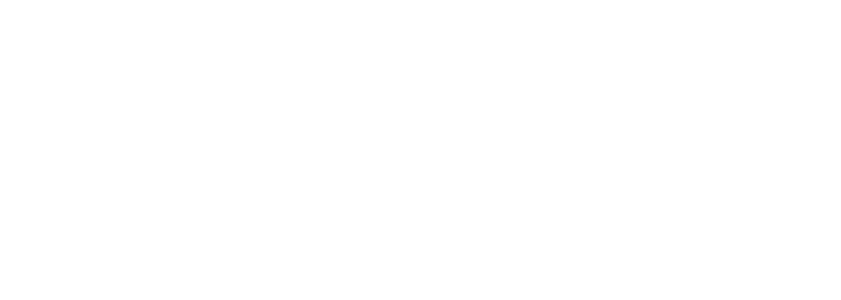
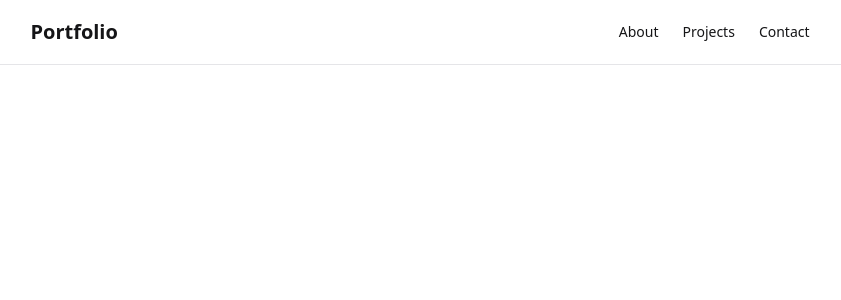
Before and after one commit to suarezsandicamilo/purrfect-portfolio, a React (Vite) app: page / in a window 1280 px wide. Shown: the top 300 px of the page, without its empty margins (220-1061 px from the left). Built offline with nearby package versions, Linux system fonts and the light colour scheme.

Commit message:
Set theme

```diff
--- a/src/App.tsx
+++ b/src/App.tsx
@@ -1,5 +1,28 @@
 //
 
+import { Link } from 'react-router';
+
 export const App = () => {
-  return <></>;
+  return (
+    <>
+      <header className="header">
+        <div className="header-container">
+          <Link to="/" className="header-item">
+            Portfolio
+          </Link>
+          <nav className="header-nav">
+            <Link to="#about" className="header-nav-item">
+              About
+            </Link>
+            <Link to="#projects" className="header-nav-item">
+              Projects
+            </Link>
+            <Link to="#contact" className="header-nav-item">
+              Contact
+            </Link>
+          </nav>
+        </div>
+      </header>
+    </>
+  );
 };
--- a/src/main.css
+++ b/src/main.css
@@ -45,72 +45,72 @@
 }
 
 :root {
-  --radius: 0.625rem;
+  --radius: 0.5rem;
   --background: oklch(1 0 0);
-  --foreground: oklch(0.147 0.004 49.25);
+  --foreground: oklch(0.141 0.005 285.823);
   --card: oklch(1 0 0);
-  --card-foreground: oklch(0.147 0.004 49.25);
+  --card-foreground: oklch(0.141 0.005 285.823);
   --popover: oklch(1 0 0);
-  --popover-foreground: oklch(0.147 0.004 49.25);
-  --primary: oklch(0.216 0.006 56.043);
-  --primary-foreground: oklch(0.985 0.001 106.423);
-  --secondary: oklch(0.97 0.001 106.424);
-  --secondary-foreground: oklch(0.216 0.006 56.043);
-  --muted: oklch(0.97 0.001 106.424);
-  --muted-foreground: oklch(0.553 0.013 58.071);
-  --accent: oklch(0.97 0.001 106.424);
-  --accent-foreground: oklch(0.216 0.006 56.043);
+  --popover-foreground: oklch(0.141 0.005 285.823);
+  --primary: oklch(0.606 0.25 292.717);
+  --primary-foreground: oklch(0.969 0.016 293.756);
+  --secondary: oklch(0.967 0.001 286.375);
+  --secondary-foreground: oklch(0.21 0.006 285.885);
+  --muted: oklch(0.967 0.001 286.375);
+  --muted-foreground: oklch(0.552 0.016 285.938);
+  --accent: oklch(0.967 0.001 286.375);
+  --accent-foreground: oklch(0.21 0.006 285.885);
   --destructive: oklch(0.577 0.245 27.325);
-  --border: oklch(0.923 0.003 48.717);
-  --input: oklch(0.923 0.003 48.717);
-  --ring: oklch(0.709 0.01 56.259);
+  --border: oklch(0.92 0.004 286.32);
+  --input: oklch(0.92 0.004 286.32);
+  --ring: oklch(0.606 0.25 292.717);
   --chart-1: oklch(0.646 0.222 41.116);
   --chart-2: oklch(0.6 0.118 184.704);
   --chart-3: oklch(0.398 0.07 227.392);
   --chart-4: oklch(0.828 0.189 84.429);
   --chart-5: oklch(0.769 0.188 70.08);
-  --sidebar: oklch(0.985 0.001 106.423);
-  --sidebar-foreground: oklch(0.147 0.004 49.25);
-  --sidebar-primary: oklch(0.216 0.006 56.043);
-  --sidebar-primary-foreground: oklch(0.985 0.001 106.423);
-  --sidebar-accent: oklch(0.97 0.001 106.424);
-  --sidebar-accent-foreground: oklch(0.216 0.006 56.043);
-  --sidebar-border: oklch(0.923 0.003 48.717);
-  --sidebar-ring: oklch(0.709 0.01 56.259);
+  --sidebar: oklch(0.985 0 0);
+  --sidebar-foreground: oklch(0.141 0.005 285.823);
+  --sidebar-primary: oklch(0.606 0.25 292.717);
+  --sidebar-primary-foreground: oklch(0.969 0.016 293.756);
+  --sidebar-accent: oklch(0.967 0.001 286.375);
+  --sidebar-accent-foreground: oklch(0.21 0.006 285.885);
+  --sidebar-border: oklch(0.92 0.004 286.32);
+  --sidebar-ring: oklch(0.606 0.25 292.717);
 }
 
 .dark {
-  --background: oklch(0.147 0.004 49.25);
-  --foreground: oklch(0.985 0.001 106.423);
-  --card: oklch(0.216 0.006 56.043);
-  --card-foreground: oklch(0.985 0.001 106.423);
-  --popover: oklch(0.216 0.006 56.043);
-  --popover-foreground: oklch(0.985 0.001 106.423);
-  --primary: oklch(0.923 0.003 48.717);
-  --primary-foreground: oklch(0.216 0.006 56.043);
-  --secondary: oklch(0.268 0.007 34.298);
-  --secondary-foreground: oklch(0.985 0.001 106.423);
-  --muted: oklch(0.268 0.007 34.298);
-  --muted-foreground: oklch(0.709 0.01 56.259);
-  --accent: oklch(0.268 0.007 34.298);
-  --accent-foreground: oklch(0.985 0.001 106.423);
+  --background: oklch(0.141 0.005 285.823);
+  --foreground: oklch(0.985 0 0);
+  --card: oklch(0.21 0.006 285.885);
+  --card-foreground: oklch(0.985 0 0);
+  --popover: oklch(0.21 0.006 285.885);
+  --popover-foreground: oklch(0.985 0 0);
+  --primary: oklch(0.541 0.281 293.009);
+  --primary-foreground: oklch(0.969 0.016 293.756);
+  --secondary: oklch(0.274 0.006 286.033);
+  --secondary-foreground: oklch(0.985 0 0);
+  --muted: oklch(0.274 0.006 286.033);
+  --muted-foreground: oklch(0.705 0.015 286.067);
+  --accent: oklch(0.274 0.006 286.033);
+  --accent-foreground: oklch(0.985 0 0);
   --destructive: oklch(0.704 0.191 22.216);
   --border: oklch(1 0 0 / 10%);
   --input: oklch(1 0 0 / 15%);
-  --ring: oklch(0.553 0.013 58.071);
+  --ring: oklch(0.541 0.281 293.009);
   --chart-1: oklch(0.488 0.243 264.376);
   --chart-2: oklch(0.696 0.17 162.48);
   --chart-3: oklch(0.769 0.188 70.08);
   --chart-4: oklch(0.627 0.265 303.9);
   --chart-5: oklch(0.645 0.246 16.439);
-  --sidebar: oklch(0.216 0.006 56.043);
-  --sidebar-foreground: oklch(0.985 0.001 106.423);
-  --sidebar-primary: oklch(0.488 0.243 264.376);
-  --sidebar-primary-foreground: oklch(0.985 0.001 106.423);
-  --sidebar-accent: oklch(0.268 0.007 34.298);
-  --sidebar-accent-foreground: oklch(0.985 0.001 106.423);
+  --sidebar: oklch(0.21 0.006 285.885);
+  --sidebar-foreground: oklch(0.985 0 0);
+  --sidebar-primary: oklch(0.541 0.281 293.009);
+  --sidebar-primary-foreground: oklch(0.969 0.016 293.756);
+  --sidebar-accent: oklch(0.274 0.006 286.033);
+  --sidebar-accent-foreground: oklch(0.985 0 0);
   --sidebar-border: oklch(1 0 0 / 10%);
-  --sidebar-ring: oklch(0.553 0.013 58.071);
+  --sidebar-ring: oklch(0.541 0.281 293.009);
 }
 
 @layer base {
@@ -122,3 +122,42 @@
     @apply bg-background text-foreground;
   }
 }
+
+.header {
+  @apply sticky;
+  @apply top-0;
+  @apply z-10;
+  @apply border-b;
+  @apply backdrop-blur;
+  background-color: var(--background);
+  opacity: 95%;
+  border-color: var(--border);
+}
+
+.header-container {
+  @apply container;
+  @apply flex;
+  @apply h-16;
+  @apply items-center;
+  @apply justify-around;
+}
+
+.header-item {
+  @apply text-xl;
+  @apply font-semibold;
+}
+
+.header-nav {
+  @apply flex;
+  @apply gap-6;
+}
+
+.header-nav-item {
+  @apply text-sm;
+  @apply font-medium;
+  @apply transition-colors;
+}
+
+.header-nav-item:hover {
+  color: var(--primary);
+}
```
